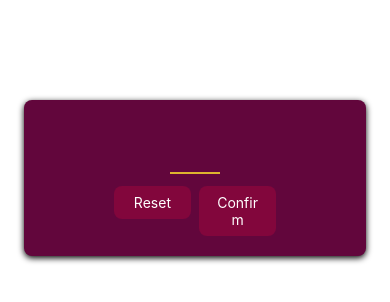
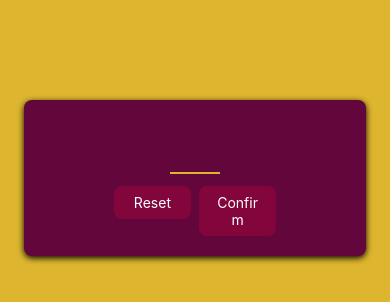
Before and after one commit to jamesw-code/guess-number-app-react-native, a React Native app: screen / in a window 390 px wide. Shown: the top 302 px of the page. Built offline with nearby package versions, Linux system fonts and the light colour scheme.

Commit message:
background color

```diff
--- a/App.js
+++ b/App.js
@@ -1,18 +1,18 @@
-import { StyleSheet, Text, View } from 'react-native';
+import { StyleSheet, View } from 'react-native';
 
 import StartGameScreen from './screens/StartGameScreen';
 
 export default function App() {
   return (
-    <StartGameScreen />
+    <View style={styles.rootScreen}>
+      <StartGameScreen />
+    </View>
   );
 }
 
 const styles = StyleSheet.create({
-  container: {
+  rootScreen: {
     flex: 1,
-    backgroundColor: '#fff',
-    alignItems: 'center',
-    justifyContent: 'center',
+    backgroundColor: '#ddb52f',
   },
 });
```
